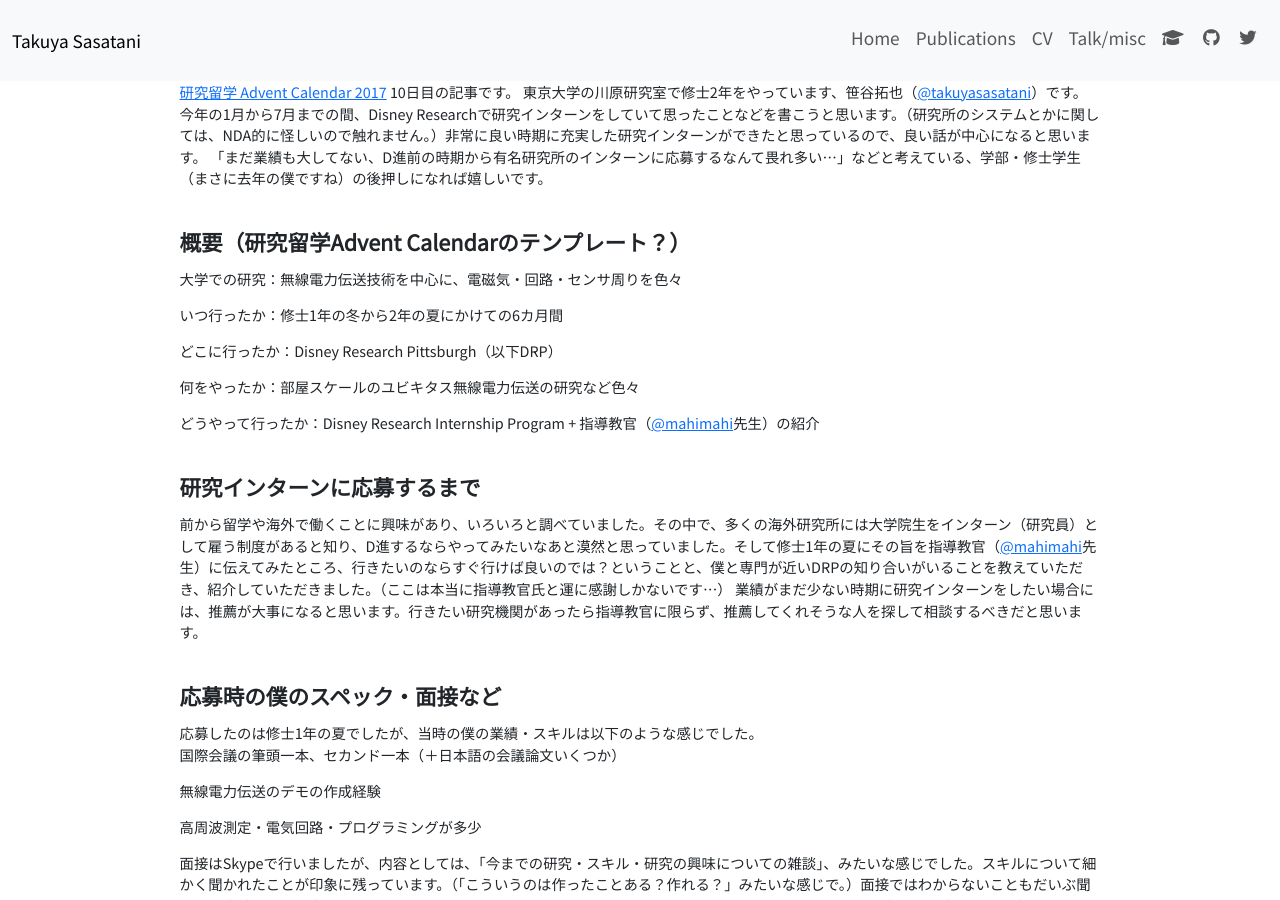
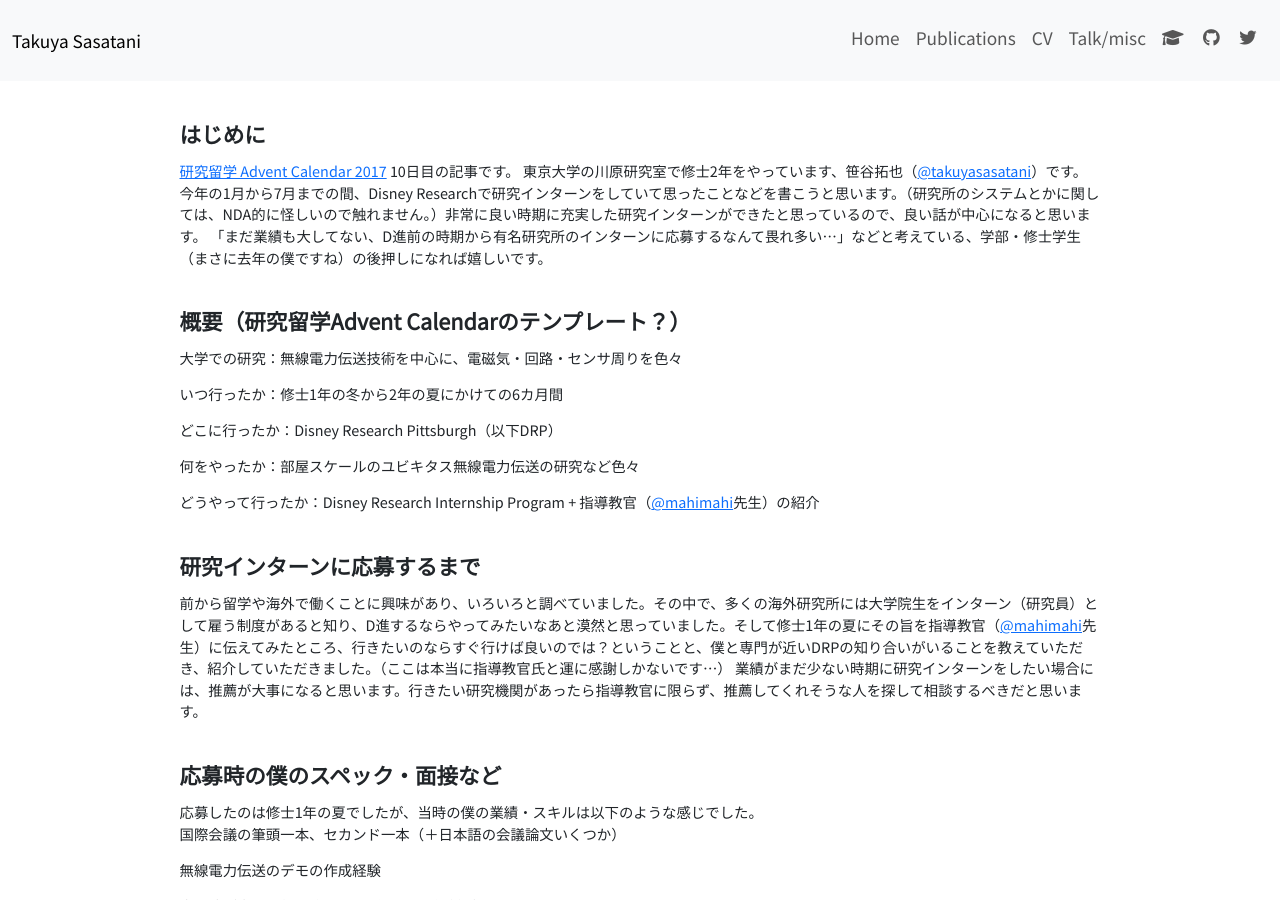
Before and after one commit to t-sasatani/t-sasatani.github.io, a Jekyll site: the page built from misc/advent_calendar_2017.md, in a window 1280 px wide and 900 px high. Built offline with Jekyll 4.4.1, drawn with Linux system fonts in a browser that asks for light colours.

Commit message:
minor fix

```diff
--- a/misc/advent_calendar_2017.md
+++ b/misc/advent_calendar_2017.md
@@ -3,6 +3,8 @@
 title:  "D進前の研究インターン@Disney Research
 "
 ---
+
+# はじめに
 
 [研究留学 Advent Calendar 2017](https://adventar.org/calendars/2562) 10日目の記事です。
 東京大学の川原研究室で修士2年をやっています、笹谷拓也（[@takuyasasatani](https://x.com/takuyasasatani)）です。
```
